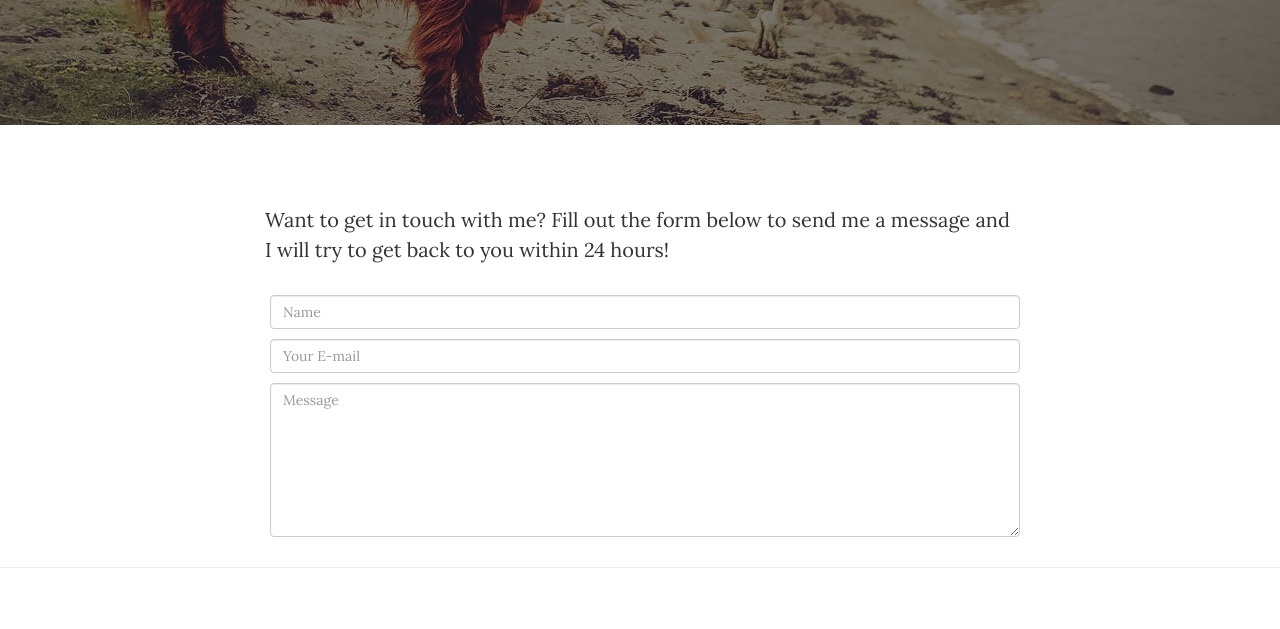
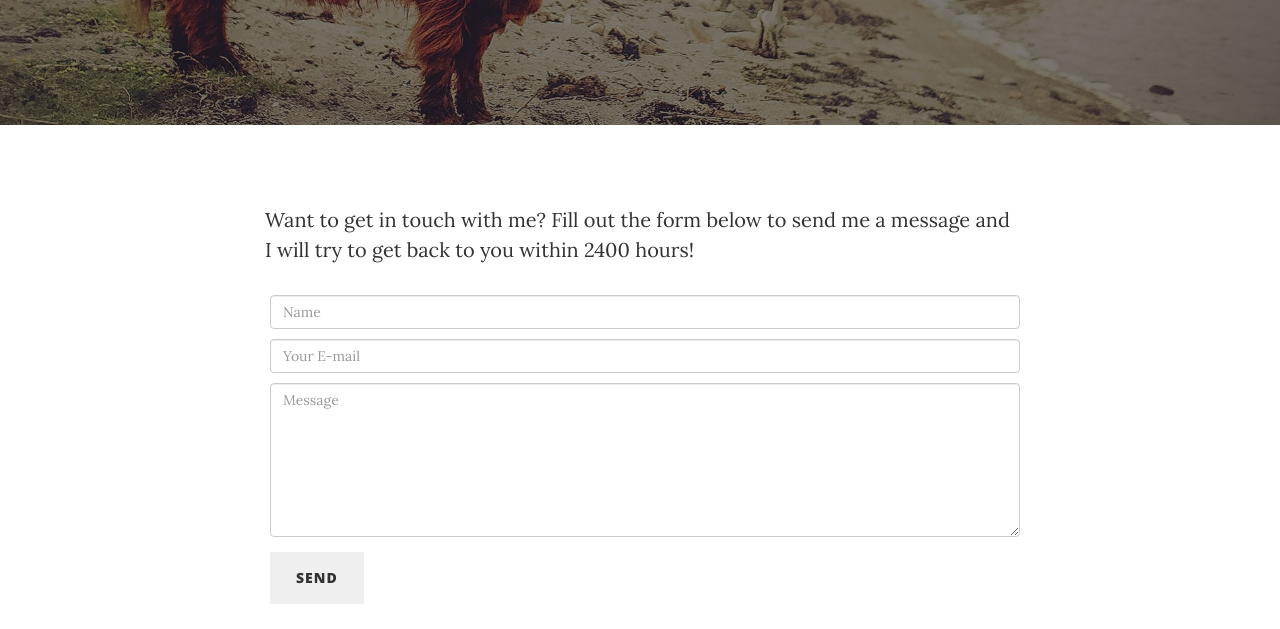
Before and after one commit to samueleliryan/samueleliryan.github.io, a website: page contact.html in a window 1280 px wide. Shown: the part 323-952 px from the top of the page. Drawn offline with nearby package versions, Linux system fonts and the light colour scheme.

Commit message:
added a submit button

```diff
--- a/contact.html
+++ b/contact.html
@@ -87,7 +87,7 @@
     <div class="container">
         <div class="row">
             <div class="col-lg-8 col-lg-offset-2 col-md-10 col-md-offset-1">
-                <p>Want to get in touch with me? Fill out the form below to send me a message and I will try to get back to you within 24 hours!</p>
+                <p>Want to get in touch with me? Fill out the form below to send me a message and I will try to get back to you within 2400 hours!</p>
                 <!-- Contact Form - Enter your email address on line 19 of the mail/contact_me.php file to make this form work. -->
                 <!-- WARNING: Some web hosts do not allow emails to be sent through forms to common mail hosts like Gmail or Yahoo. It's recommended that you use a private domain email address! -->
                 <!-- NOTE: To use the contact form, your site must be on a live web host with PHP! The form will not work locally! -->
@@ -95,15 +95,19 @@
                 <form  action="https://formspree.io/your@email.com"
       method="POST" > <!-- line below goes in <form> name="sentMessage" id="contactForm" novalidate -->
 
+
+<!-- enter your name bar -->
      <input type="text" id="cname" class="form-control" name="Name:" placeholder="Name" required="" data-validation-required-message="Please enter your name." aria-invalid="false" style="margin: 5px;">
 
                                 <p class="help-block text-danger"></p>
-
+            <!-- the email enter bar -->
      <input type=" mail" id="cemail" name="Email:" class="form-control" placeholder="Your E-mail" required="" data-validation-required-message="Please enter your email address." style="margin: 5px;">
                                 <p class="help-block text-danger"></p>
-
+    <!-- the message bar -->
      <textarea class="form-control" id="cmessage" name="Message:" rows="7" placeholder="Message" required="" data-validation-required-message="Please enter your message." style="margin: 5px;"></textarea>
                                 <p class="help-block text-danger"></p>
+<!-- the submit button -->
+    <input type="submit" class="btn btn-round btn-g" value="Send" style="margin: 5px;">
 
 
 
```
